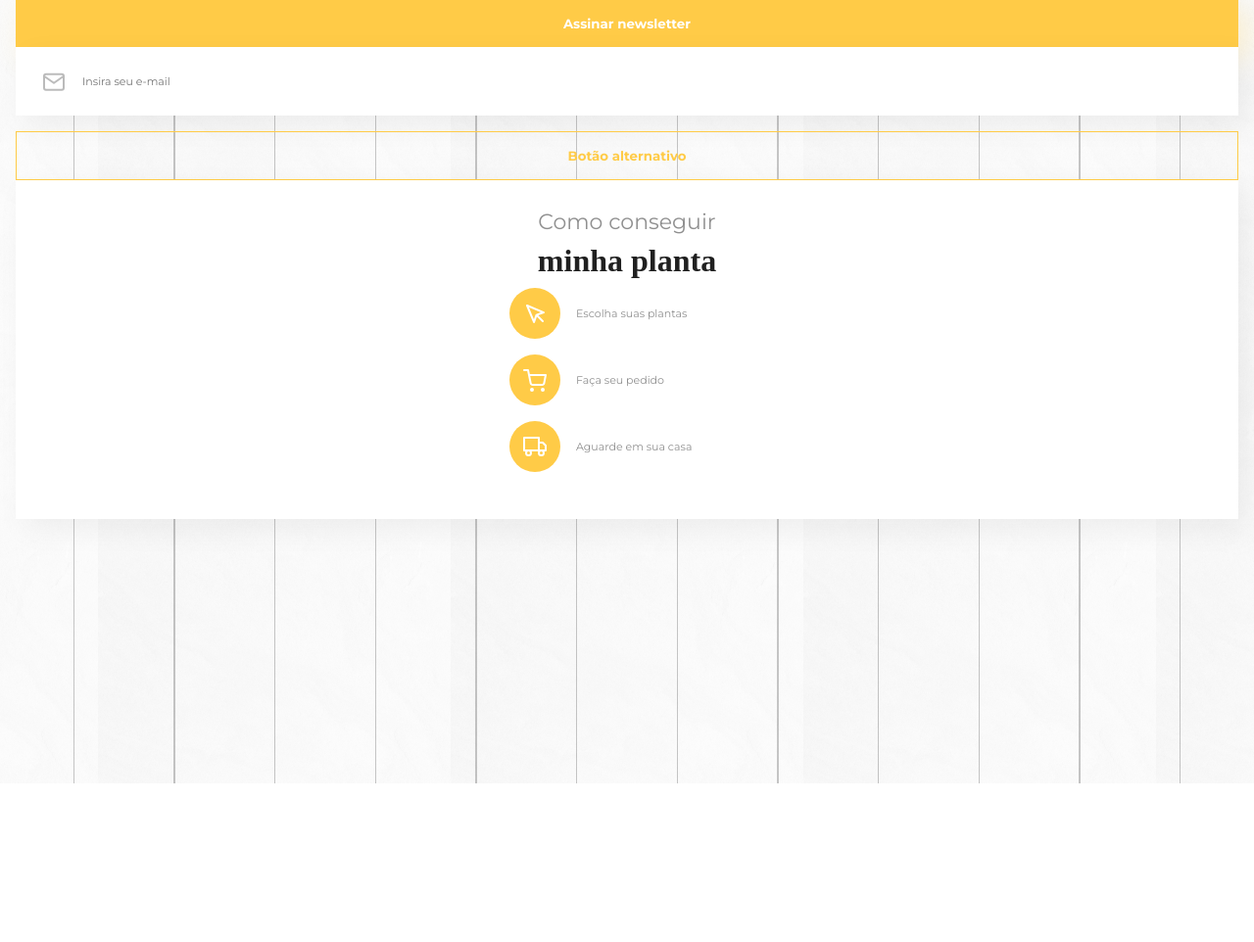
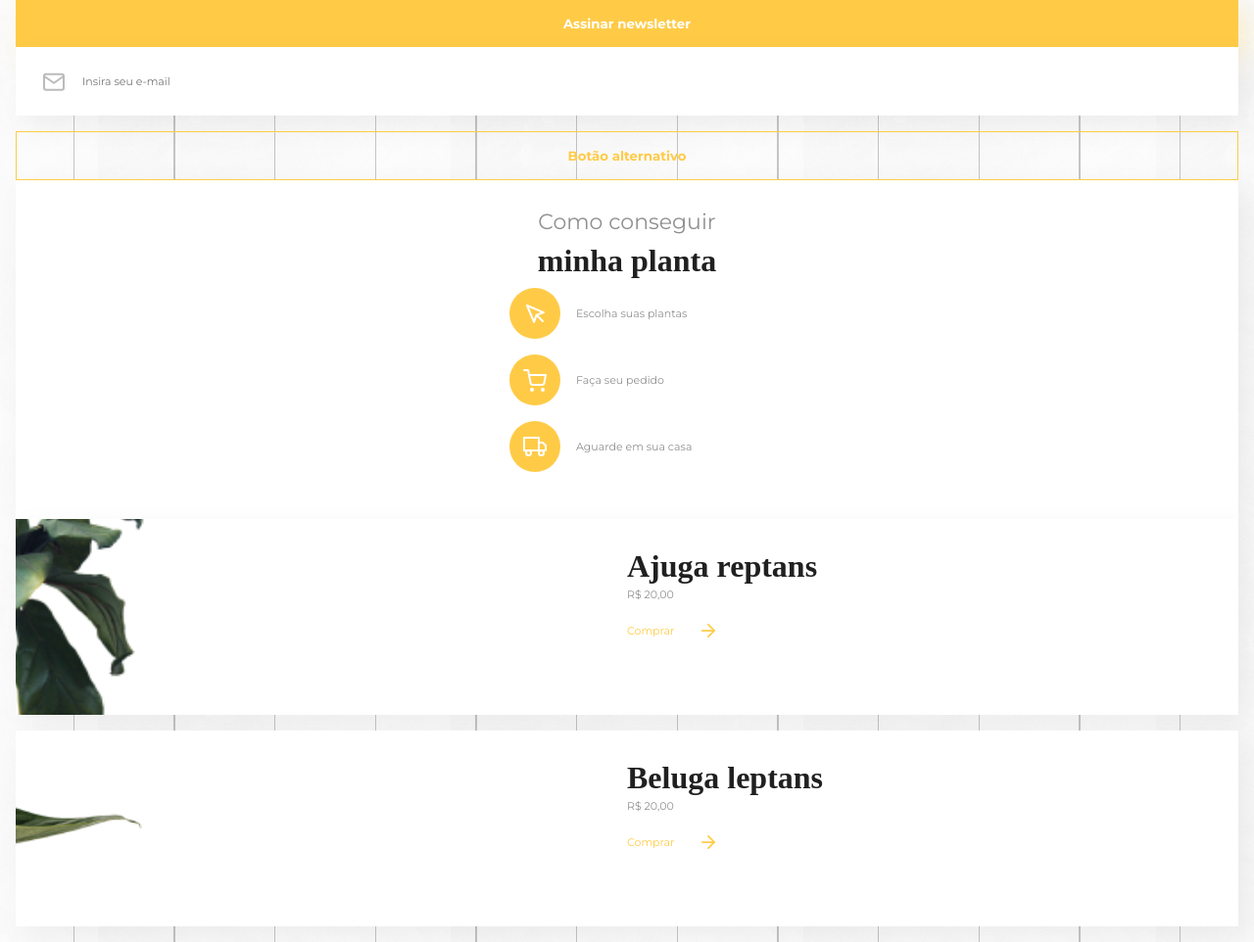
Before and after one commit to cecez/alura-guia-de-estilos-montando-paginas-com-componentes, a plain HTML site: page index.html in a window 1280 px wide. Shown: the whole page at 98% size. Before the commit the page ends 800 px from the top, so only its background shows below. Drawn offline with Linux system fonts and the light colour scheme; a web font is replaced by a local one.

Commit message:
product component

```diff
--- /dev/null
+++ b/assets/css/componentes/produto.css
@@ -0,0 +1,50 @@
+.produto {
+    background-color: var(--branco);
+    box-shadow: 10px 10px 30px var(--preto-transparente);
+    box-sizing: border-box;
+    margin-bottom: 1rem;
+    min-height: 12.5rem;
+    overflow: hidden;
+    padding-bottom: 2rem;
+    padding-left: 50%;
+    padding-top: 2rem;
+    position: relative;
+}
+
+.produto__comprar {
+    align-items: center;
+    color: var(--amarelo);
+    display: flex;
+}
+
+.produto__comprar--icone {
+    background-image: url(../../img/icones/seta.svg);
+    background-size: contain;
+    display: inline-block;
+    margin-left: 1.75rem;
+    height: 0.875rem;
+    width: 0.875rem;
+}
+
+.produto__conteudo {
+    position: relative;
+    z-index: 2;
+}
+
+.produto__imagem {
+    left: -8rem;
+    position: absolute;
+    top: 50%;
+    transform: translateY(-50%);
+    width: 18.75rem;
+    z-index: 1;
+}
+
+.produto__preco {
+    margin-bottom: 1.5rem;
+}
+
+.produto__titulo {
+    margin-bottom: .5rem;
+    margin-top: 0;
+}
--- a/index.html
+++ b/index.html
@@ -15,6 +15,7 @@
         <link rel="stylesheet" href="./assets/css/componentes/cartao.css">
         <link rel="stylesheet" href="./assets/css/componentes/input.css">
         <link rel="stylesheet" href="./assets/css/componentes/item.css">
+        <link rel="stylesheet" href="./assets/css/componentes/produto.css">
     </head>
 
     <body>
@@ -48,6 +49,25 @@
                 </ul>
 
             </article>
+
+            <article class="produto">
+                <img src="assets/img/produto-01.png" alt="Foto do produto" class="produto__imagem">
+                <div class="produto__conteudo">
+                    <h3 class="produto__titulo titulo--destaque">Ajuga reptans</h3>
+                    <p class="produto__preco">R$ 20,00</p>
+                    <a href="#" class="produto__comprar">Comprar<span class="produto__comprar--icone"></span></a>
+                </div>
+            </article>
+
+            <article class="produto">
+                <img src="assets/img/produto-02.png" alt="Foto do produto" class="produto__imagem">
+                <div class="produto__conteudo">
+                    <h3 class="produto__titulo titulo--destaque">Beluga leptans</h3>
+                    <p class="produto__preco">R$ 20,00</p>
+                    <a href="#" class="produto__comprar">Comprar<span class="produto__comprar--icone"></span></a>
+                </div>
+            </article>
+
         </main>
 
     </body>
```
